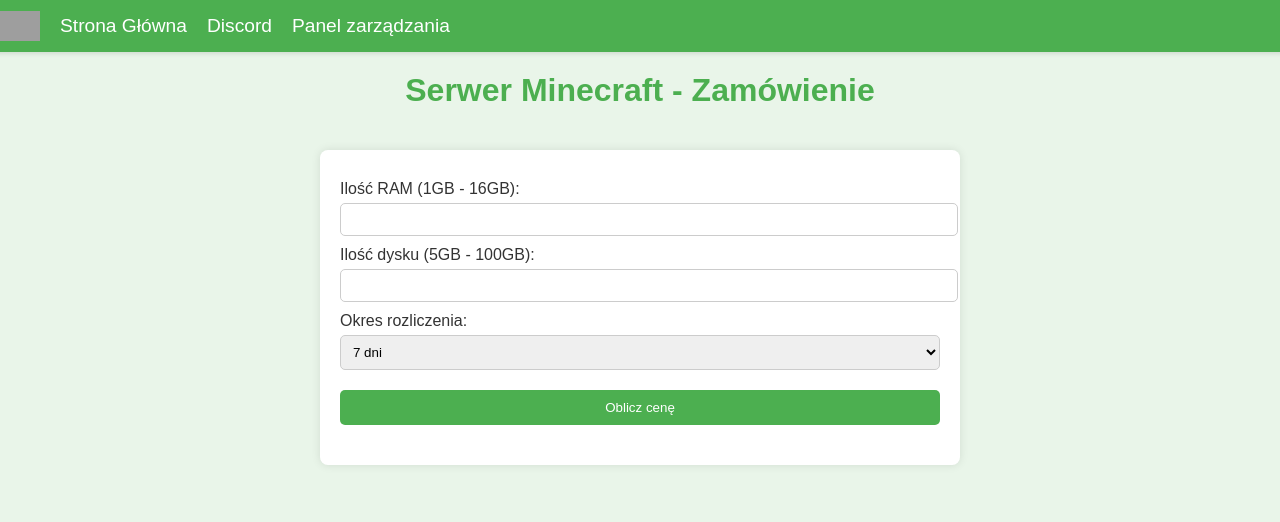
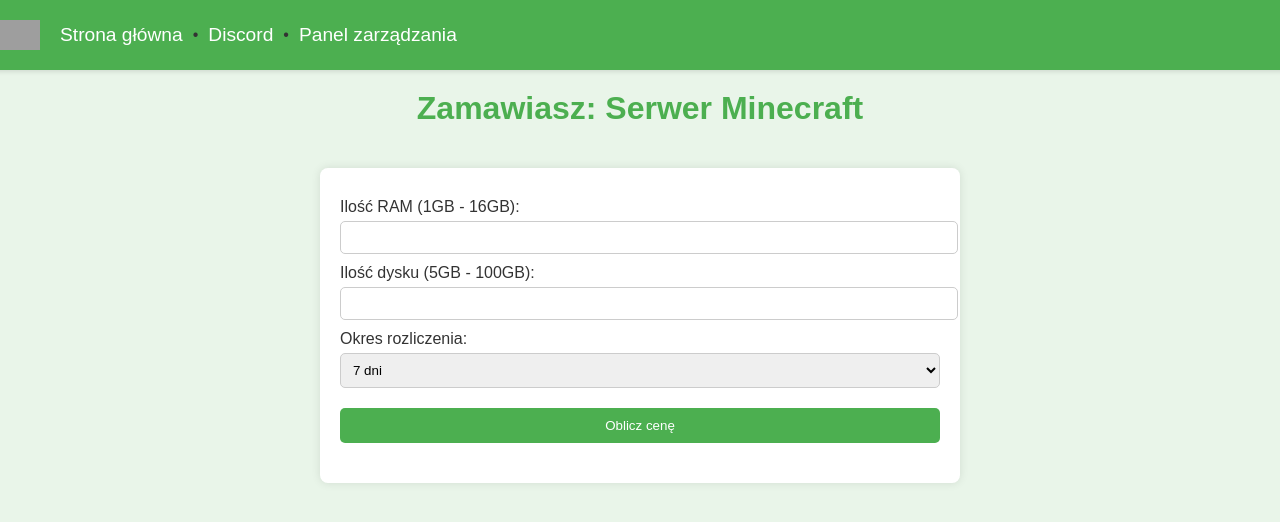
Before and after one commit to Wojtoteka/Amperhost, a plain HTML site: page test.html in a window 1280 px wide. Drawn offline with nearby package versions, Linux system fonts and the light colour scheme; grey boxes are pictures that could not be loaded.

Commit message:
Update test.html

```diff
--- a/test.html
+++ b/test.html
@@ -128,13 +128,15 @@
     <nav>
         <div class="logo">
             <img src="https://amperhost.xyz/img/logo.png" alt="Logo">
-            <a href="#">Strona Główna</a>
+            <a href="/">Strona główna</a>
+            <p>•</p>
             <a href="https://dc.amperhost.xyz">Discord</a>
+            <p>•</p>
             <a href="https://panel.amperhost.xyz">Panel zarządzania</a>
         </div>
     </nav>
 
-    <h1>Serwer Minecraft - Zamówienie</h1>
+    <h1>Zamawiasz: Serwer Minecraft</h1>
     <div class="form-container" data-aos="fade-up">
         <form id="orderForm">
             <label for="ram">Ilość RAM (1GB - 16GB):</label>
```
